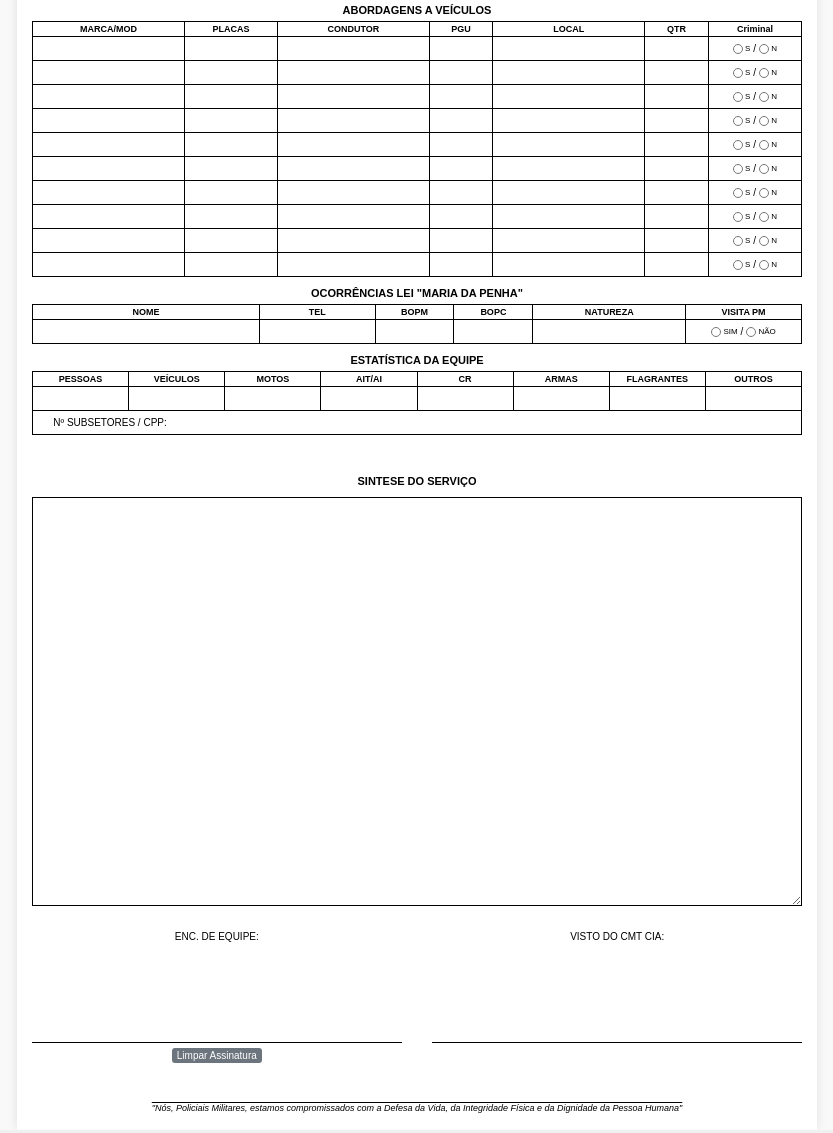
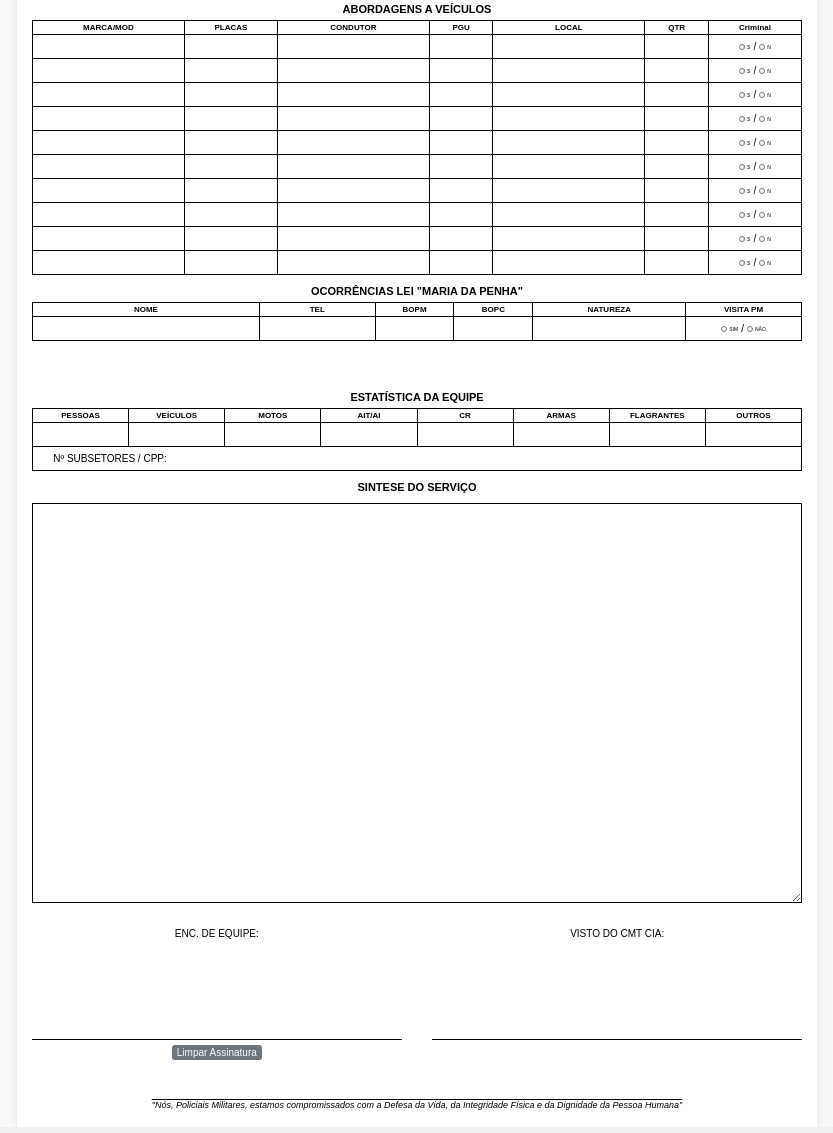
Before and after one commit to nooboxdr/relatoriopm, a plain HTML site: page index.html in a window 1280 px wide. Shown: the part 668-1801 px from the top of the page, without its empty margins (223-1056 px from the left). Drawn offline with nearby package versions, Linux system fonts and the light colour scheme.

Commit message:
Add files via upload

```diff
--- a/index.html
+++ b/index.html
@@ -3,12 +3,27 @@
 <head>
   <meta charset="UTF-8" />
   <meta name="viewport" content="width=device-width, initial-scale=1.0"/>
-  <title>Relatório de Patrulhamento PM (Assinatura Final)</title>
+  <title>Relatório de Patrulhamento PM (Layout Final)</title>
   <script src="https://cdnjs.cloudflare.com/ajax/libs/jspdf/2.5.1/jspdf.umd.min.js"></script>
   <script src="https://cdnjs.cloudflare.com/ajax/libs/html2canvas/1.4.1/html2canvas.min.js"></script>
   <script src="https://cdn.jsdelivr.net/npm/signature_pad@4.0.0/dist/signature_pad.umd.min.js"></script>
   <style>
-    /* O CSS permanece o mesmo da versão anterior, que estava visualmente correta */
+    /* ===== PAINEL DE CONTROLE DE ESTILOS ===== */
+    /* Altere os valores aqui para ajustar o formulário inteiro. */
+    :root {
+      /* -- FONTES -- */
+      --fonte-cabecalho-tabela: 8px;   /* Tamanho da fonte para "NOME", "RG/CIC", etc. */
+      --fonte-texto-tabela: 10px;      /* Tamanho da fonte do texto digitado nas tabelas. */
+      --fonte-checkbox-label: 5px;     /* Tamanho da fonte para "S", "N", "SIM", "NÃO". */
+
+      /* -- TAMANHOS -- */
+      --tamanho-checkbox: 6px;        /* Largura e altura do círculo do checkbox. */
+
+      /* -- PDF -- */
+      --zoom-pdf: 1.57em;              /* "Zoom" geral do conteúdo no PDF gerado. */
+    }
+    /* ============================================ */
+
     body { font-family: Arial, sans-serif; padding: 5px; background-color: #f9f9f9; margin: 0; font-size: 10px; }
     .container { width: 100%; max-width: 800px; margin: 0 auto; background: white; box-shadow: 0 0 10px rgba(0,0,0,0.1 ); box-sizing: border-box; }
     .page { padding: 15px; background: white; }
@@ -20,11 +35,14 @@
     .table-wrapper { overflow-x: auto; margin-bottom: 10px; }
     .data-table { width: 100%; border-collapse: collapse; font-size: 10px; table-layout: fixed; }
     .data-table th, .data-table td { border: 1px solid #000; padding: 2px; text-align: center; vertical-align: middle; word-wrap: break-word; }
-    .data-table th { font-size: 9px; }
-    .data-table input[type="text"] { width: 100%; border: none; outline: none; font-size: 10px; background-color: transparent; text-align: center; padding: 4px 0; }
+
+    /* Usando as variáveis do painel de controle */
+    .data-table th { font-size: var(--fonte-cabecalho-tabela); }
+    .data-table input[type="text"] { font-size: var(--fonte-texto-tabela); width: 100%; border: none; outline: none; background-color: transparent; text-align: center; padding: 4px 0; }
     .criminal-check { display: flex; align-items: center; justify-content: center; gap: 3px; white-space: nowrap; }
-    .criminal-check label { display: flex; align-items: center; gap: 2px; cursor: pointer; font-size: 8px; }
-    .criminal-check input[type="radio"] { width: 10px; height: 10px; margin: 0; }
+    .criminal-check label { display: flex; align-items: center; gap: 2px; cursor: pointer; font-size: var(--fonte-checkbox-label); }
+    .criminal-check input[type="radio"] { width: var(--tamanho-checkbox); height: var(--tamanho-checkbox); margin: 0; }
+
     .section-title { font-size: 11px; font-weight: bold; margin: 10px 0 5px; text-align: center; }
     .sintese-title { margin-top: 0; }
     .sintese-container { flex-grow: 1; display: flex; flex-direction: column; }
@@ -38,7 +56,8 @@
     .signature-line-box { width: 100%; height: 100px; border-bottom: 1px solid #000; }
     .signature-box button { font-size: 10px; padding: 2px 5px; margin-top: 5px; background-color: #6c757d; color: white; border: none; border-radius: 3px; cursor: pointer; }
     .footer-text { font-size: 9px; font-style: italic; line-height: 1.3; text-decoration: overline; }
-    .pdf-view .container { font-size: 1.53em; box-shadow: none; max-width: 100%; width: 100%; }
+
+    .pdf-view .container { font-size: var(--zoom-pdf); box-shadow: none; max-width: 100%; width: 100%; }
     .pdf-view .page { padding: 10px; border: none; position: relative; height: 277mm; box-sizing: border-box; }
     .pdf-view .sintese-container { height: 180mm; flex-grow: 0; min-height: 0; }
     .pdf-view .page-footer { position: absolute; bottom: 15px; left: 15px; right: 15px; padding-top: 0; margin-top: 0; }
@@ -57,7 +76,7 @@
 </head>
 <body>
 
-  <!-- O HTML permanece o mesmo -->
+  <!-- O HTML e o JavaScript permanecem exatamente os mesmos -->
   <div class="container">
     <div id="pagina1" class="page">
       <img src="cabecalho.png" alt="Cabeçalho do Relatório" class="header-img"/>
@@ -73,10 +92,10 @@
       <div class="table-wrapper"><table class="data-table" id="tabela-veiculos"></table></div>
       <div class="section-title">OCORRÊNCIAS LEI "MARIA DA PENHA"</div>
       <div class="table-wrapper"><table class="data-table" id="tabela-penha"></table></div>
+    </div>
+    <div id="pagina2" class="page">
       <div class="section-title">ESTATÍSTICA DA EQUIPE</div>
       <div class="table-wrapper"><table class="data-table" id="tabela-estatistica"></table></div>
-    </div>
-    <div id="pagina2" class="page">
       <div class="section-title sintese-title">SINTESE DO SERVIÇO</div>
       <div class="sintese-container">
         <textarea class="sintese" id="sintese"></textarea>
@@ -117,7 +136,6 @@
     let saveTimeout;
     let signaturePad;
 
-    // Funções de popular tabelas, toast, salvar, etc. (sem alterações)
     function popularTabelas() {
       const tabelaPessoas = document.getElementById('tabela-pessoas');
       let htmlPessoas = `<thead><tr><th style="width: 30%;">NOME</th><th style="width: 15%;">RG/CIC</th><th style="width: 25%;">LOCAL</th><th style="width: 8%;">QTR</th><th style="width: 12%;">Criminal</th><th style="width: 10%;">Art.</th></tr></thead><tbody>`;
@@ -223,25 +241,20 @@
 
     document.addEventListener('DOMContentLoaded', () => {
         popularTabelas();
-
         const canvas = document.getElementById('signature-canvas');
         signaturePad = new SignaturePad(canvas, {
           backgroundColor: 'rgba(255, 255, 255, 0)',
           penColor: 'rgb(0, 0, 0)'
         });
-
-        // ===== FUNÇÃO PARA CALIBRAR O CANVAS =====
         function resizeCanvas() {
           const ratio = Math.max(window.devicePixelRatio || 1, 1);
           canvas.width = canvas.offsetWidth * ratio;
           canvas.height = canvas.offsetHeight * ratio;
           canvas.getContext("2d").scale(ratio, ratio);
-          signaturePad.clear(); // Limpa para evitar que a assinatura antiga seja redimensionada incorretamente
+          signaturePad.clear();
         }
-
         window.addEventListener("resize", resizeCanvas);
-        resizeCanvas(); // Calibra na primeira carga
-
+        resizeCanvas();
         document.getElementById('clear-signature-btn').addEventListener('click', () => {
           signaturePad.clear();
           salvarDados();
@@ -249,7 +262,6 @@
         signaturePad.addEventListener("endStroke", () => {
           salvarDados();
         });
-
         carregarDados();
         document.querySelector('.container').addEventListener('input', salvarDados);
     });
```
